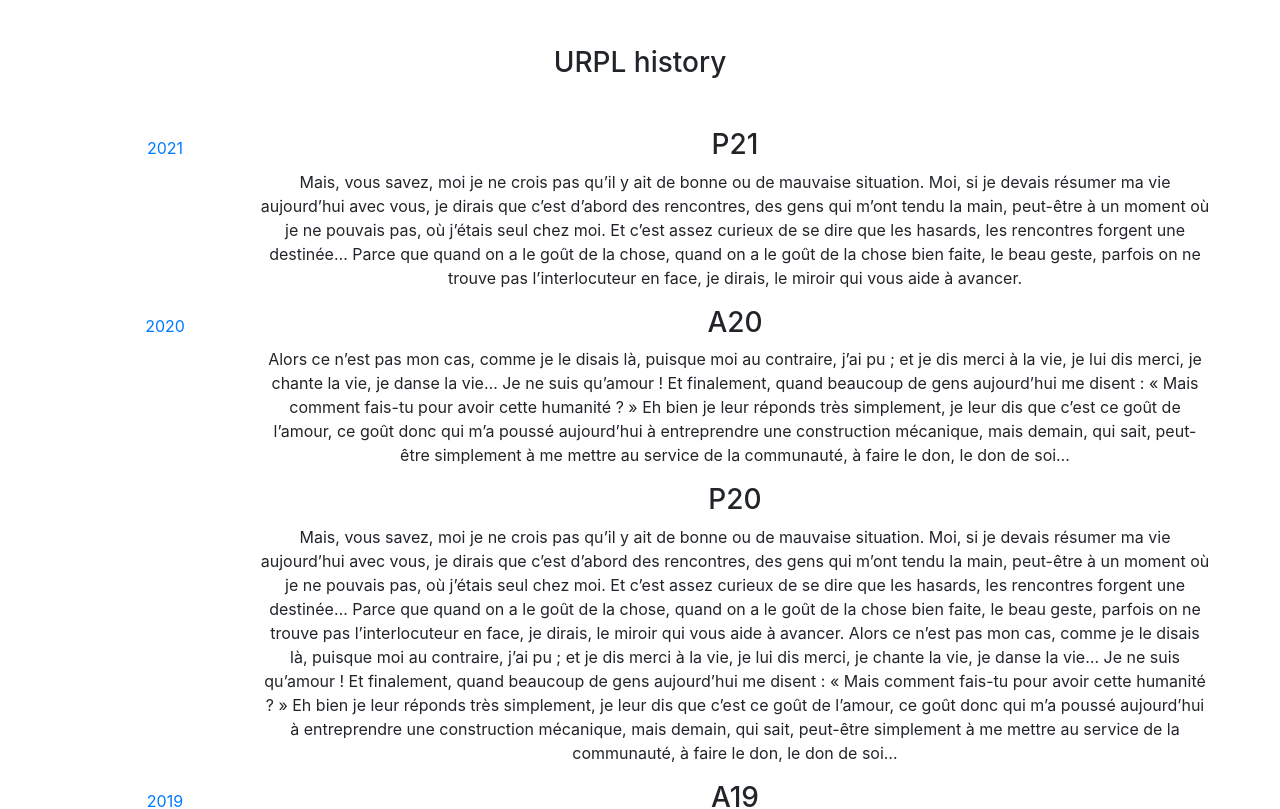
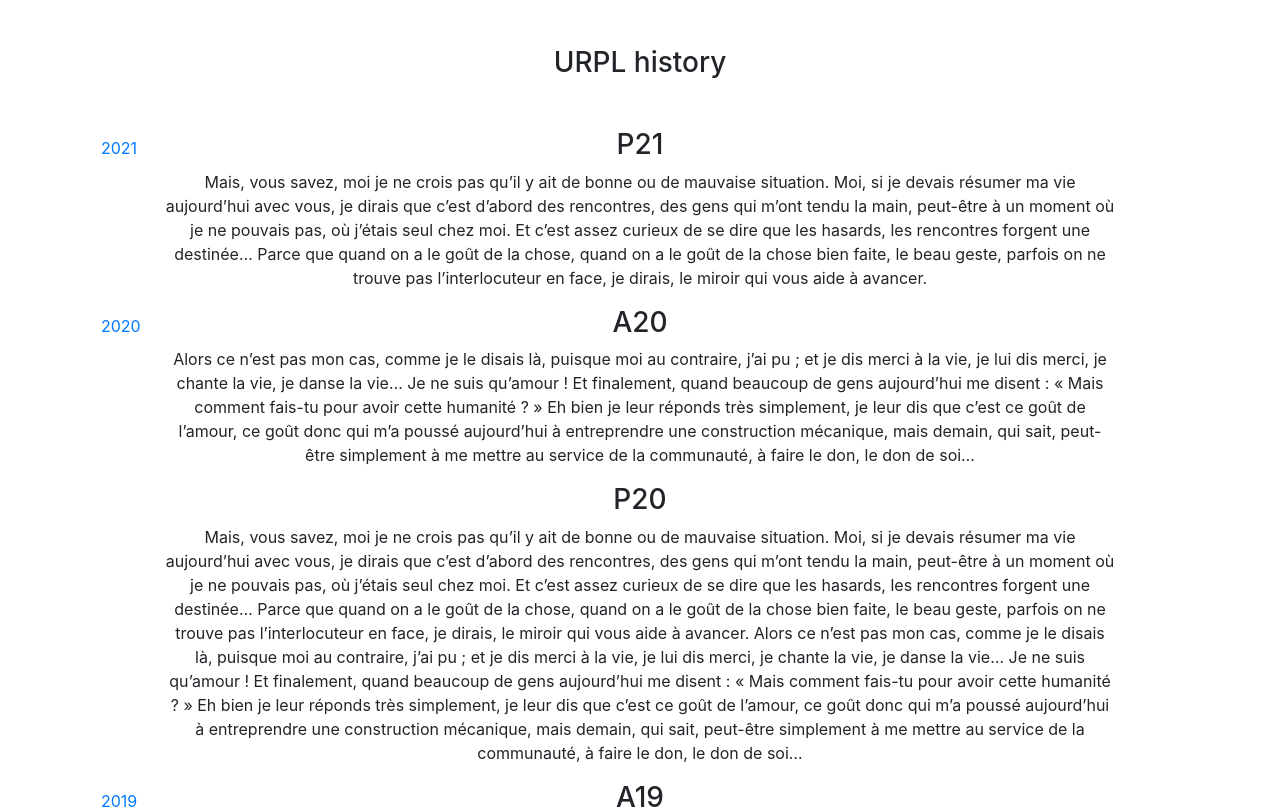
Before and after one commit to Thibault-Santonja/URPL_UTC_WebSite, a React (Create React App) app in the folder urpl_front/: page /about_us in a window 1280 px wide. Shown: the part 380-1189 px from the top of the page. Built offline with nearby package versions, Linux system fonts and the light colour scheme.

Commit message:
Quick update

```diff
--- a/urpl_front/src/pages/aboutUs.js
+++ b/urpl_front/src/pages/aboutUs.js
@@ -69,7 +69,7 @@ class AboutUs extends Component {
                         <h3>URPL history</h3>
                         <Row className={"space_separation"}/>
 
-                        <Col md={2}>
+                        <Col md={1}>
                             {this.state.listYears.map((year, idx) => (
                                 <StickyContainer style={{height: this.state.listYearHeight[idx]}}>
                                     <Sticky>{({style, isSticky}) => (
```
